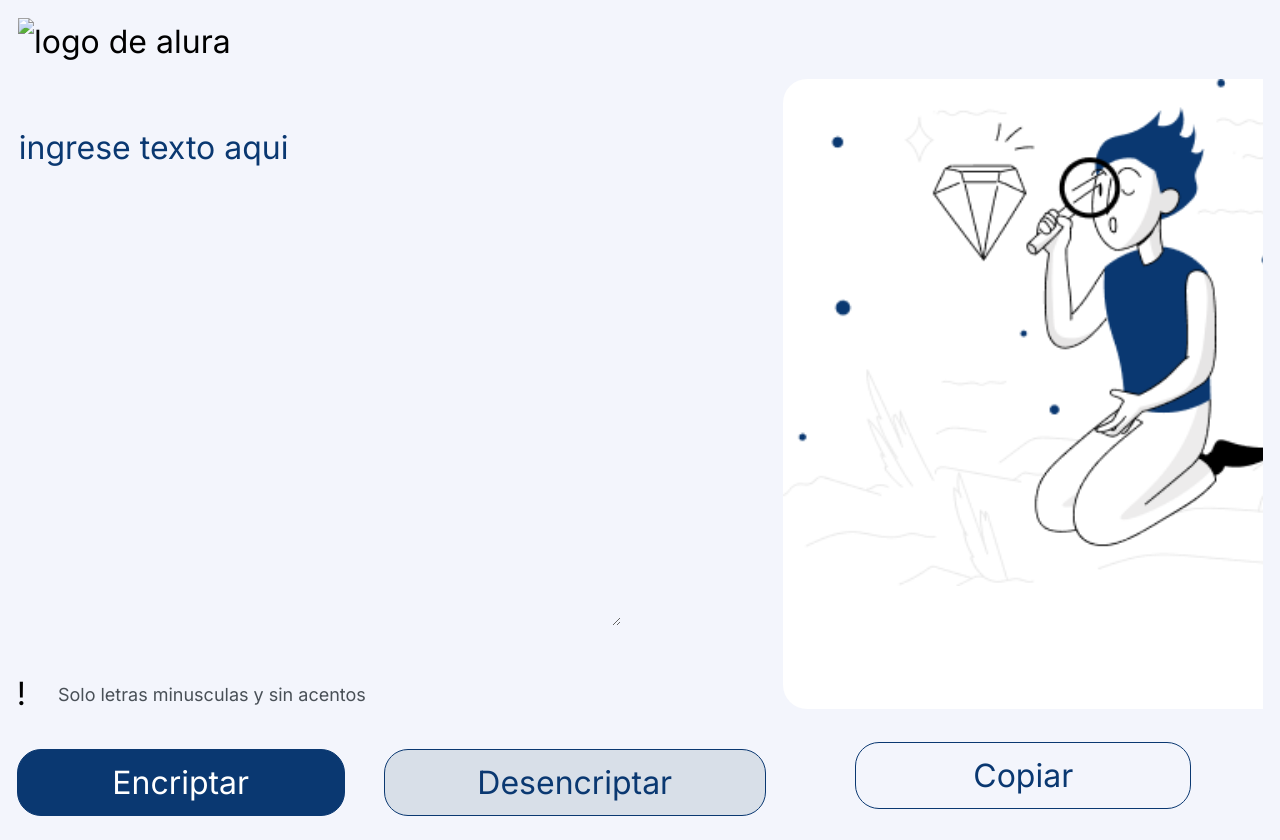
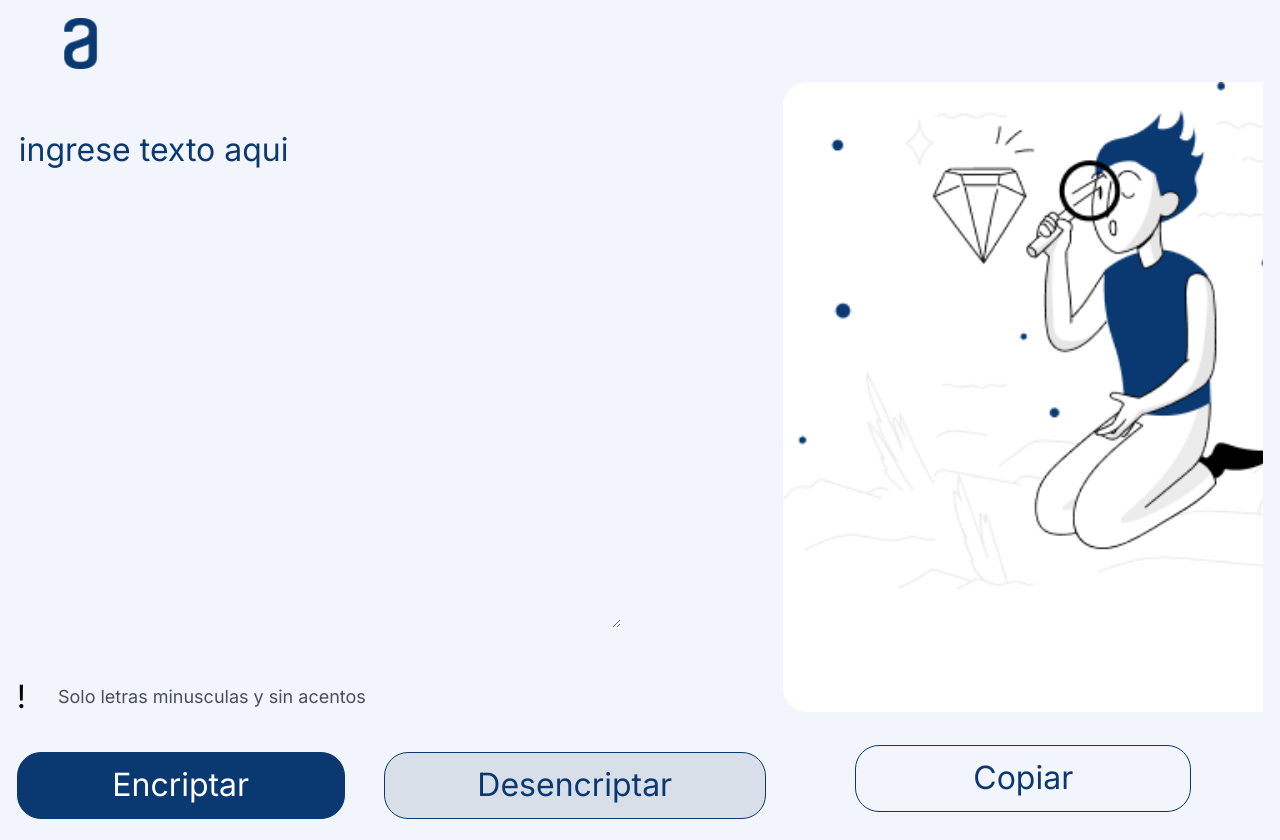
Before and after one commit to Anaid-B/challengeAlura, a plain HTML site: page index.html in a window 1280 px wide. Drawn offline with Linux system fonts and the light colour scheme.

Commit message:
Update index.html

```diff
--- a/index.html
+++ b/index.html
@@ -11,7 +11,7 @@
 </head>
 <body>
     <header>
-        <img class="logo" src="/challengeUnoAlura/assets/Logo.png" alt="logo de alura">
+        <img class="logo" src="/assets/Logo.png" alt="logo de alura">
     </header>
     <main>
         <section>
```
